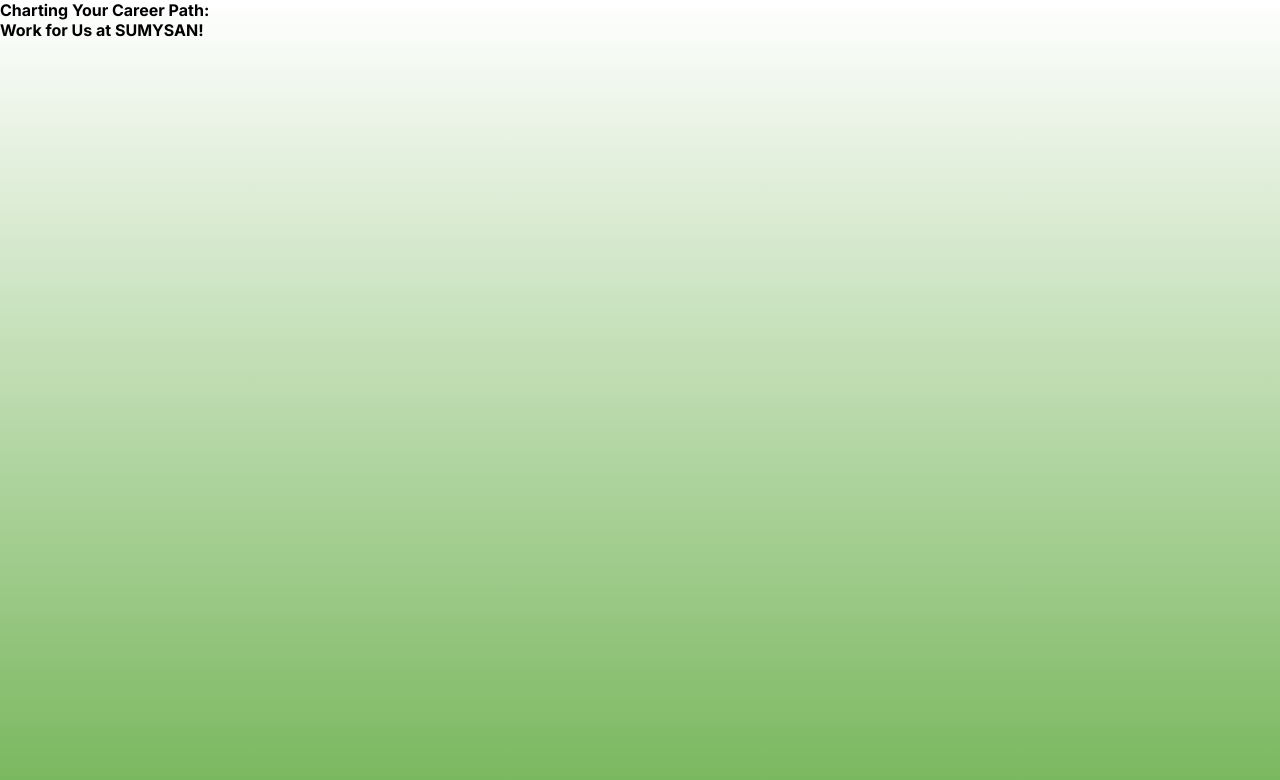
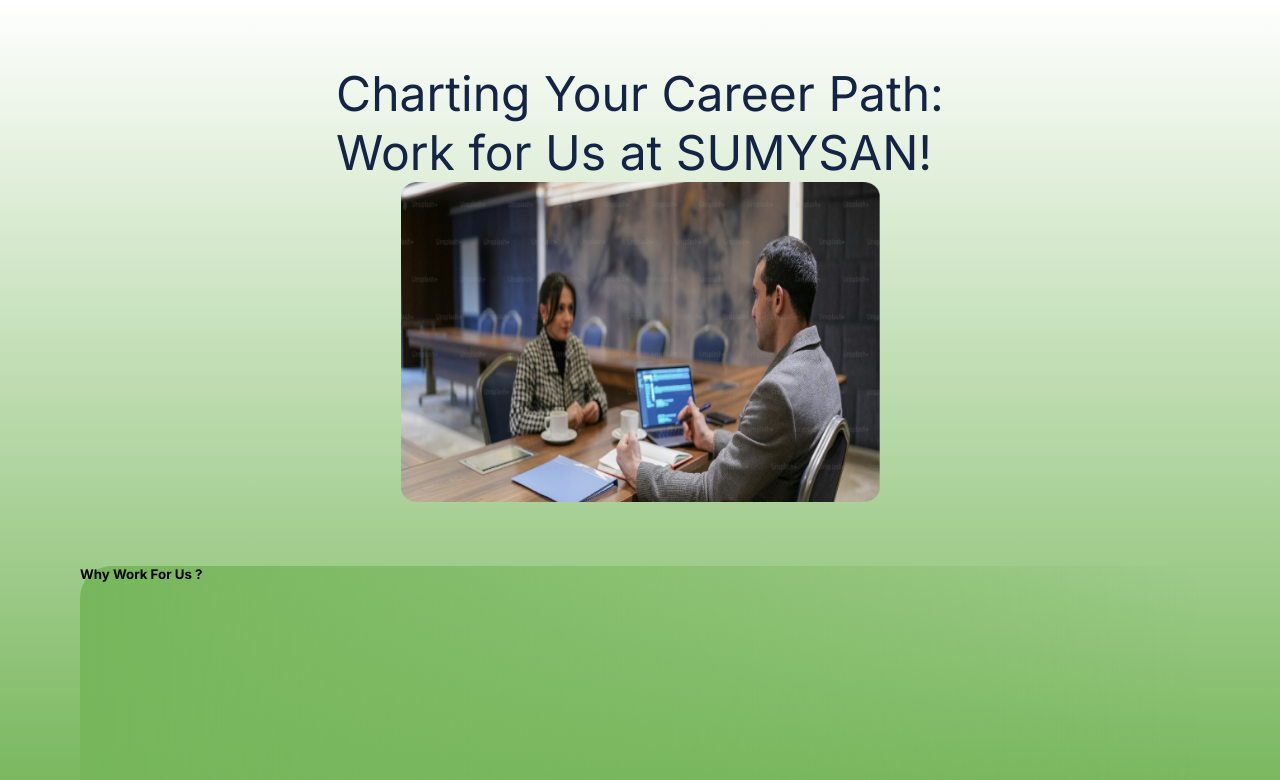
Before and after one commit to SumySan-Homex/Sumysan, a Next.js app: page /work in a window 1280 px wide. Shown: the top 780 px of the page. Built offline with nearby package versions, Linux system fonts and the light colour scheme.

Commit message:
:construction: Wip ...

```diff
--- a/app/work/page.tsx
+++ b/app/work/page.tsx
@@ -10,10 +10,18 @@
   return (
     <div className={styles.workContainer}>
       <div className={styles.workContent1}>
-        <h4>
+        <h4 className={styles.workContentHeader}>
           Charting Your Career Path: <br />
           Work for Us at SUMYSAN!
         </h4>
+
+        <Image src={work1} alt="image" width={479} height={320} />
+      </div>
+
+      <div className={styles.workContent2}>
+        <div className={styles.workCard1}>
+          <h5>Why Work For Us ?</h5>
+        </div>
       </div>
     </div>
   );
--- a/styles/page.module.css
+++ b/styles/page.module.css
@@ -1012,4 +1012,37 @@
   width: 100vw;
   height: 100vh;
   overflow-y: auto;
+
+  .workContent1 {
+    display: flex;
+    flex-direction: column;
+    justify-content: center;
+    align-items: center;
+    margin: 4rem;
+
+    .workContentHeader {
+      font-size: 3rem;
+      font-weight: 400;
+      color: #132445;
+    }
+  }
+
+  .workContent2 {
+    display: flex;
+    flex-direction: column;
+    justify-content: center;
+    align-items: center;
+
+    .workCard1 {
+      width: 70rem;
+      height: 28rem;
+      border: 1px #b4dfa1;
+      border-radius: 2rem;
+      background: linear-gradient(
+        to right,
+        rgba(119, 182, 91, 1),
+        rgba(119, 182, 91, 0)
+      );
+    }
+  }
 }
```
Also changed, not shown: public/work1.png.
